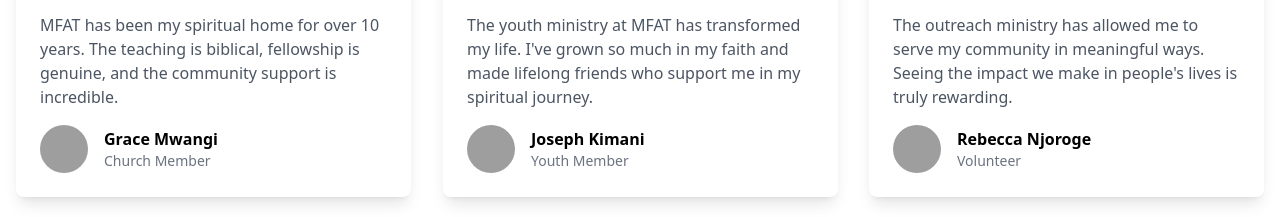
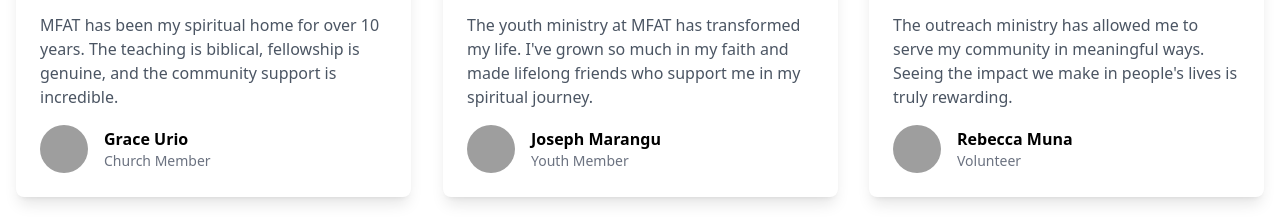
Before and after one commit to bobvin042/Maranatha, a plain HTML site: page index.html in a window 1280 px wide. Shown: the part 3612-3829 px from the top of the page. Drawn offline with nearby package versions, Linux system fonts and the light colour scheme; grey boxes are pictures that could not be loaded.

Commit message:
Update index.html

```diff
--- a/index.html
+++ b/index.html
@@ -652,7 +652,7 @@
                     <div class="flex items-center">
                         <img src="https://picsum.photos/seed/member1/50/50.jpg" alt="Church Member" class="w-10 h-10 sm:w-12 sm:h-12 rounded-full mr-4">
                         <div>
-                            <h4 class="font-bold text-sm sm:text-base">Grace Mwangi</h4>
+                            <h4 class="font-bold text-sm sm:text-base">Grace Urio</h4>
                             <p class="text-gray-500 text-xs sm:text-sm" data-translate="member1-role">Church Member</p>
                         </div>
                     </div>
@@ -669,7 +669,7 @@
                     <div class="flex items-center">
                         <img src="https://picsum.photos/seed/member2/50/50.jpg" alt="Church Member" class="w-10 h-10 sm:w-12 sm:h-12 rounded-full mr-4">
                         <div>
-                            <h4 class="font-bold text-sm sm:text-base">Joseph Kimani</h4>
+                            <h4 class="font-bold text-sm sm:text-base">Joseph Marangu</h4>
                             <p class="text-gray-500 text-xs sm:text-sm" data-translate="member2-role">Youth Member</p>
                         </div>
                     </div>
@@ -686,7 +686,7 @@
                     <div class="flex items-center">
                         <img src="https://picsum.photos/seed/member3/50/50.jpg" alt="Church Member" class="w-10 h-10 sm:w-12 sm:h-12 rounded-full mr-4">
                         <div>
-                            <h4 class="font-bold text-sm sm:text-base">Rebecca Njoroge</h4>
+                            <h4 class="font-bold text-sm sm:text-base">Rebecca Muna</h4>
                             <p class="text-gray-500 text-xs sm:text-sm" data-translate="member3-role">Volunteer</p>
                         </div>
                     </div>
@@ -1111,4 +1111,5 @@
         });
     </script>
 </body>
+
 </html>
```
